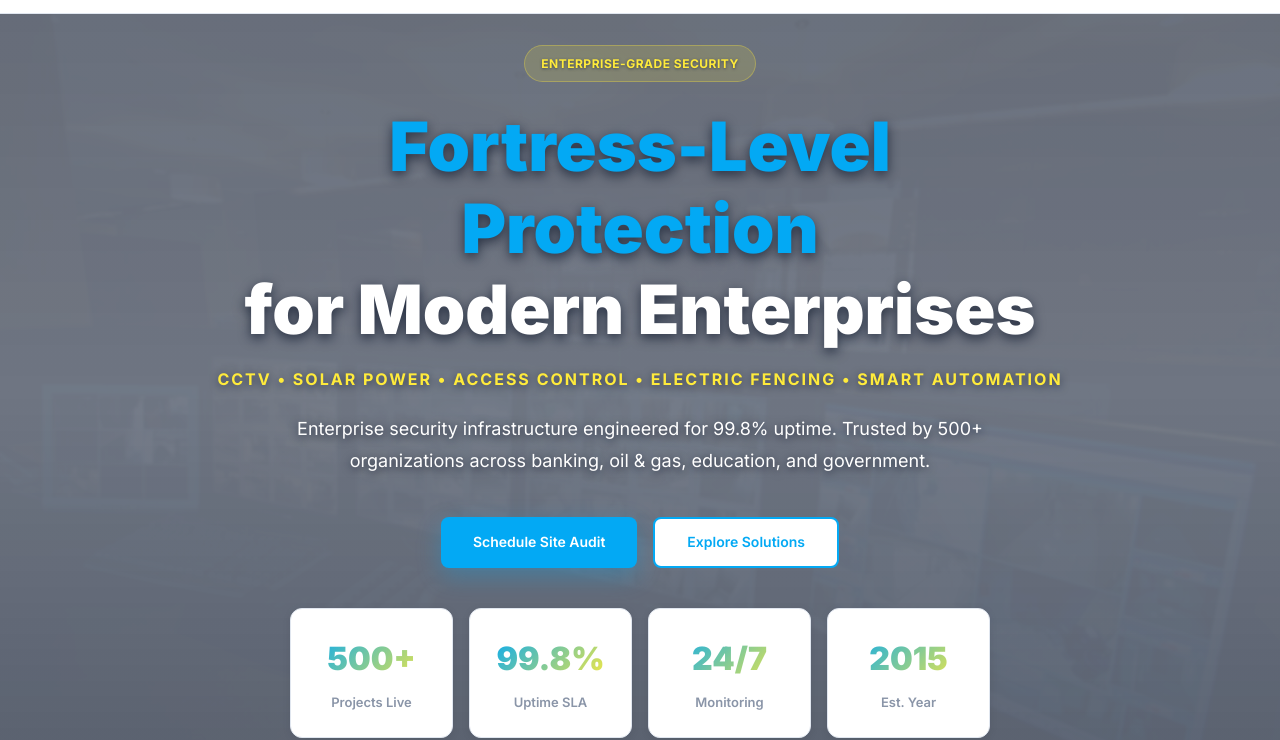
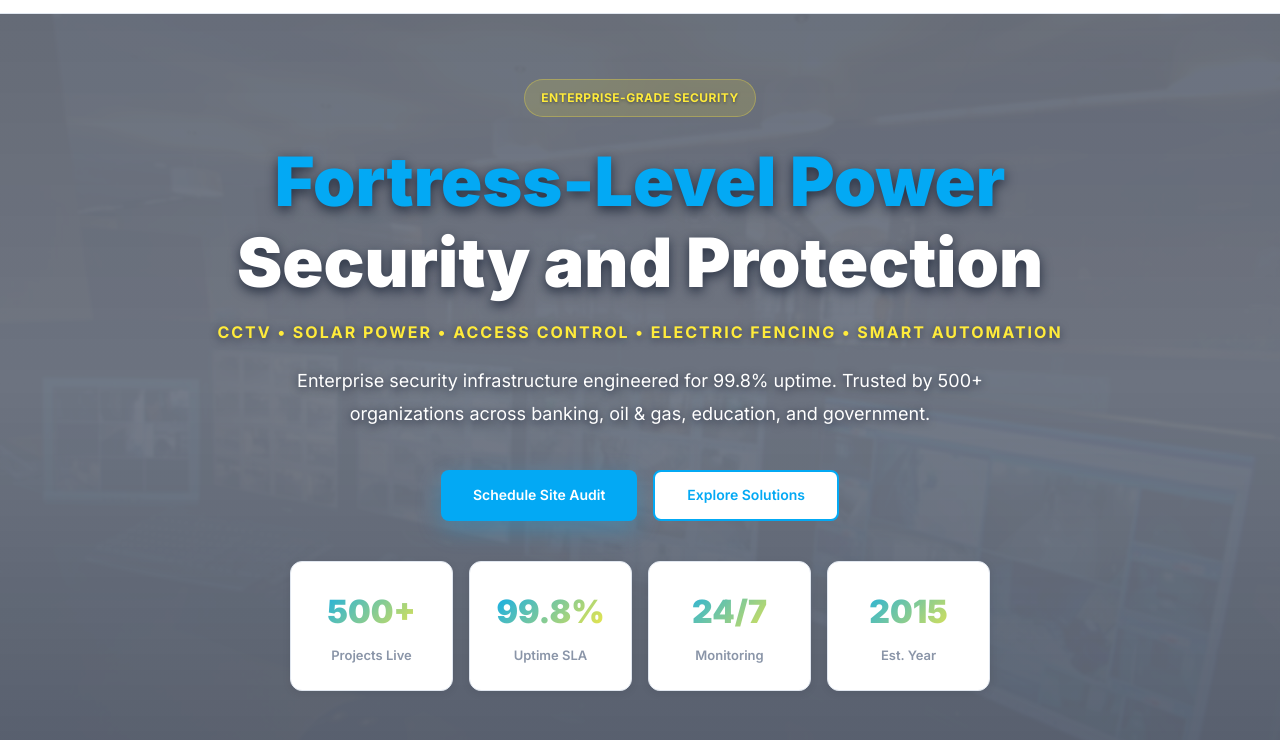
Before and after one commit to DjCeejay/security, a plain HTML site: page index.html in a window 1280 px wide. Shown: the part 75-815 px from the top of the page. Drawn offline with Linux system fonts and the light colour scheme.

Commit message:
Updated the home power thing

```diff
--- a/index.html
+++ b/index.html
@@ -47,8 +47,8 @@
       <div class="hero-content">
         <div class="hero-badge">Enterprise-Grade Security</div>
         <h1 class="hero-title">
-          <span class="text-highlight">Fortress-Level Protection</span>
-          <br>for Modern Enterprises
+          <span class="text-highlight">Fortress-Level Power</span>
+          <br>Security and Protection
         </h1>
         <p class="hero-subtitle">
           CCTV • Solar Power • Access Control • Electric Fencing • Smart Automation
@@ -379,7 +379,7 @@
 
       <div class="footer-bottom">
         <p>&copy; 2025 ARTSCI Security & Power Solutions. All rights reserved.</p>
-        <p class="tagline">Fortress-Level Protection for Modern Enterprises</p>
+        <p class="tagline">Fortress-Level Power, Security And Protection </p>
       </div>
     </div>
   </footer>
```
Also changed, not shown: solutions.html (+3 -2 lines).
